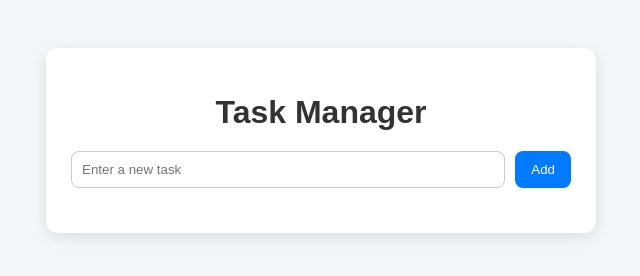
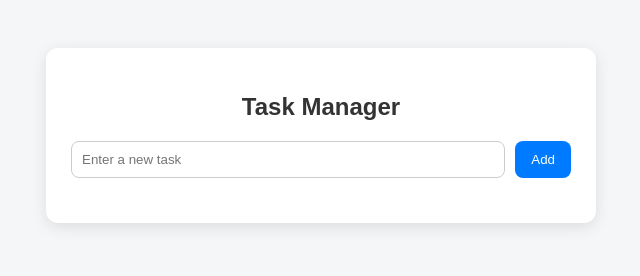
Before and after one commit to Zheer34/task-manager-cicd, a website: page public/index.html in a window 1280 px wide. Shown: the whole page, without its empty margins (319-959 px from the left). Drawn offline with Linux system fonts and the light colour scheme; no server answers.

Commit message:
Test pipeline trigger

```diff
--- a/public/index.html
+++ b/public/index.html
@@ -22,7 +22,7 @@
 				box-shadow: 0 4px 15px rgba(0, 0, 0, 0.1);
 			}
 
-			h1 {
+			h2 {
 				text-align: center;
 				margin-bottom: 20px;
 				color: #333;
@@ -85,7 +85,7 @@
 	</head>
 	<body>
 		<div class="container">
-			<h1>Task Manager</h1>
+			<h2>Task Manager</h2>
 
 			<div class="task-form">
 				<input type="text" id="taskInput" placeholder="Enter a new task" />
```
Also changed, not shown: README.md, 1 other file.
